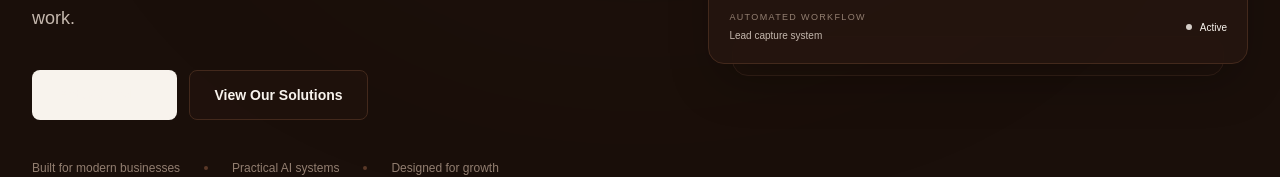
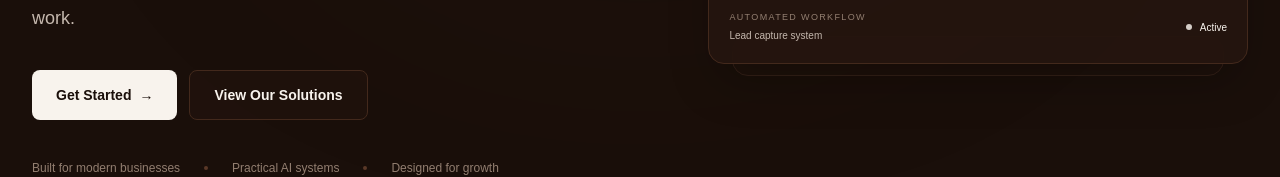
Before and after one commit to abhinav05-bhatpude/voxvera-ai-agency, a Next.js app: page / in a window 1280 px wide. Shown: the part 707-884 px from the top of the page. Built offline with nearby package versions, Linux system fonts and the light colour scheme.

Commit message:
style: refine hero CTA

```diff
--- a/app/page.tsx
+++ b/app/page.tsx
@@ -47,13 +47,24 @@ export default function Home() {
 
               {/* CTA Buttons */}
               <div className="mt-9 flex flex-col gap-3 sm:flex-row">
-                <a
-                  href="#contact"
-                  className="inline-flex items-center justify-center rounded-lg bg-[#f8f3ed] px-6 py-3.5 text-sm font-semibold text-[#1a0f0a] transition-all duration-200 hover:-translate-y-0.5 hover:bg-white"
-                >
-                  Get Started
-                  <span className="ml-2">→</span>
-                </a>
+               <a
+  href="#contact"
+  className="inline-flex items-center justify-center rounded-lg px-6 py-3.5 text-sm font-semibold transition-all duration-200 hover:-translate-y-0.5 hover:shadow-lg"
+  style={{
+    backgroundColor: "#f8f3ed",
+    color: "#1a0f0a",
+  }}
+>
+  <span style={{ color: "#1a0f0a" }}>Get Started</span>
+
+  <span
+    className="ml-2"
+    style={{ color: "#1a0f0a" }}
+    aria-hidden="true"
+  >
+    →
+  </span>
+</a>
 
                 <a
                   href="#solutions"
```
